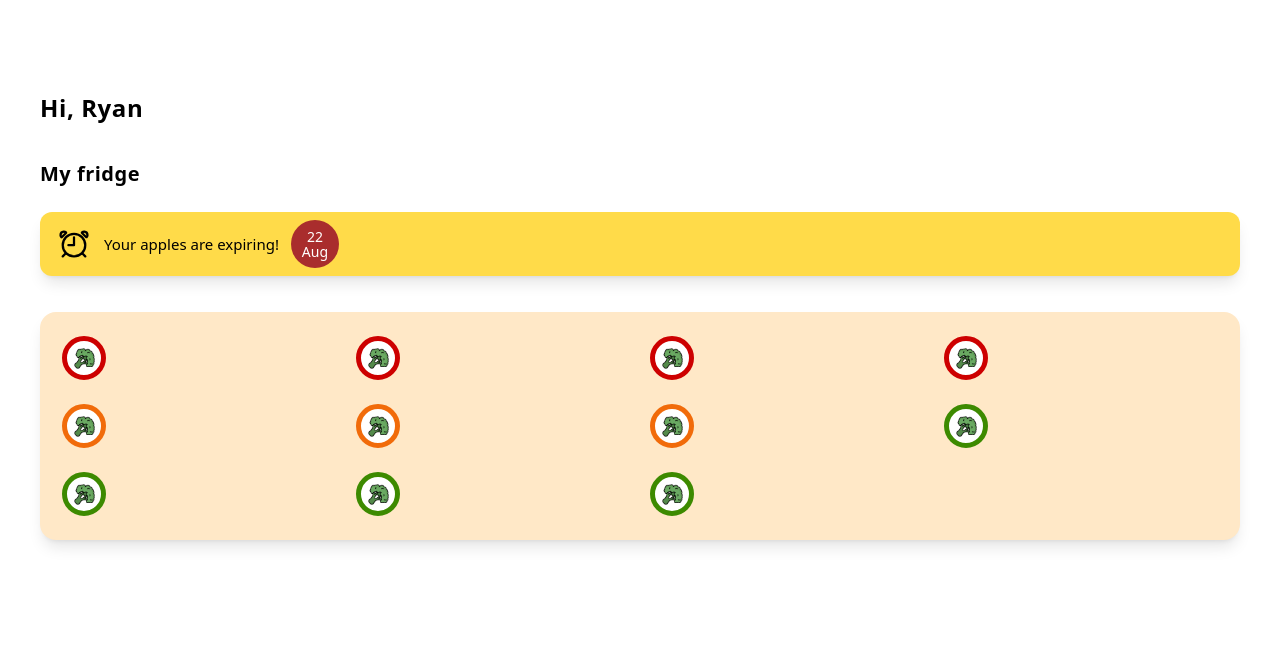
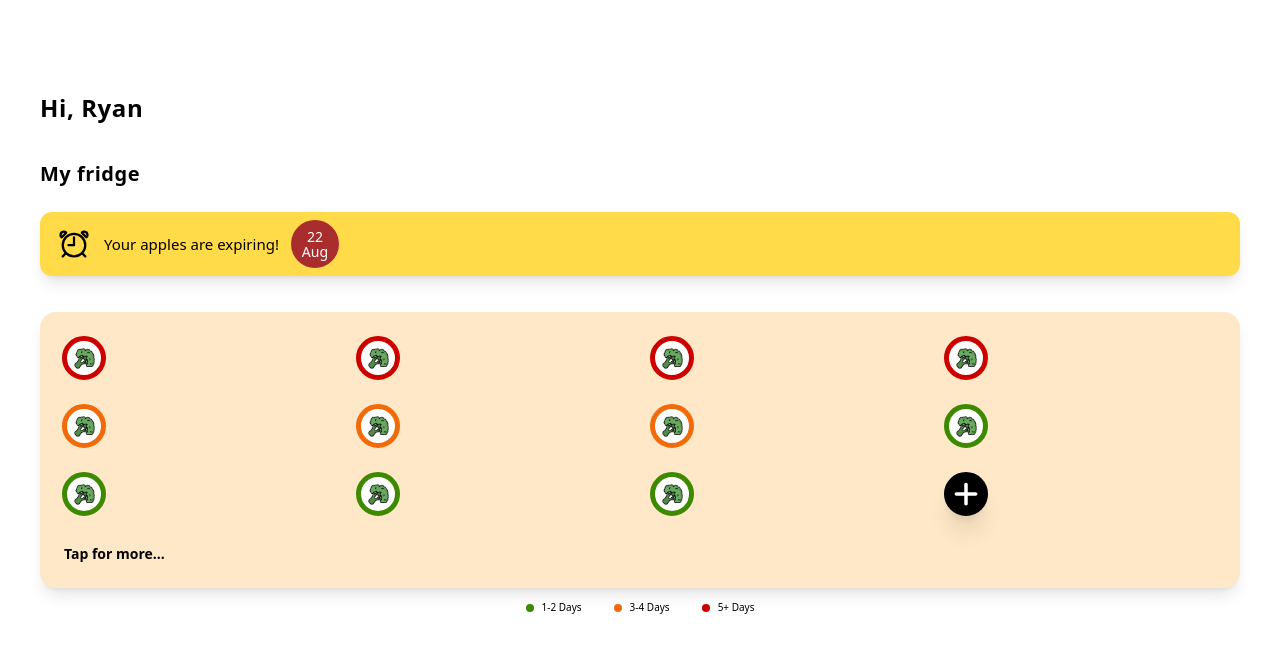
Before and after one commit to tangboxuan/drp-23, a React (Vite) app: page / in a window 1280 px wide. Shown: the top 652 px of the page. Built offline with nearby package versions, Linux system fonts and the light colour scheme.

Commit message:
Added color keys under quick view

```diff
--- a/src/components/dashboard/Dashboard.tsx
+++ b/src/components/dashboard/Dashboard.tsx
@@ -1,6 +1,7 @@
 import getStyle from "../../Styles";
 import Warning from "./Warning";
 import QuickView from "./QuickView";
+import Key from "./Key";
 
 function Dashboard() {
   return (
@@ -12,6 +13,8 @@ function Dashboard() {
       <Warning ingredient="apples" />
 
       <QuickView />
+
+      <Key />
     </div>
   );
 }
--- /dev/null
+++ b/src/components/dashboard/Key.tsx
@@ -0,0 +1,33 @@
+import getStyle from "../../Styles";
+
+function Key() {
+  return (
+    <div className={getStyle(styles, "container")}>
+      <div className={getStyle(styles, "key")}>
+        <div className={getStyle(styles, "circleGreen")}></div>
+        <div className={getStyle(styles, "text")}>1-2 Days</div>
+      </div>
+
+      <div className={getStyle(styles, "key")}>
+        <div className={getStyle(styles, "circleOrange")}></div>
+        <div className={getStyle(styles, "text")}>3-4 Days</div>
+      </div>
+
+      <div className={getStyle(styles, "key")}>
+        <div className={getStyle(styles, "circleRed")}></div>
+        <div className={getStyle(styles, "text")}>5+ Days</div>
+      </div>
+    </div>
+  );
+}
+
+const styles = {
+  container: ["flex", "items-center", "mt-3", "w-full", "justify-center"],
+  key: ["flex", "items-center", "mx-4"],
+  circleGreen: ["w-2", "h-2", "bg-safeGreen", "rounded-full", "mr-2"],
+  circleOrange: ["w-2", "h-2", "bg-warningOrange", "rounded-full", "mr-2"],
+  circleRed: ["w-2", "h-2", "bg-expirationRed", "rounded-full", "mr-2"],
+  text: ["text-[10px]"],
+};
+
+export default Key;
--- a/src/components/dashboard/QuickView.tsx
+++ b/src/components/dashboard/QuickView.tsx
@@ -4,6 +4,7 @@ import QuickViewIngredient from "./QuickViewIngredient";
 function QuickView() {
   return (
     <div className={getStyle(styles, "container")}>
+      <div className={getStyle(styles, "subCtn")}>
         <QuickViewIngredient ingredient="broccoli" expiryStatus="red" />
         <QuickViewIngredient ingredient="broccoli" expiryStatus="red" />
         <QuickViewIngredient ingredient="broccoli" expiryStatus="red" />
@@ -15,6 +16,18 @@ function QuickView() {
         <QuickViewIngredient ingredient="broccoli" expiryStatus="green" />
         <QuickViewIngredient ingredient="broccoli" expiryStatus="green" />
         <QuickViewIngredient ingredient="broccoli" expiryStatus="green" />
+        <div className={getStyle(styles, "plusCtn")}>
+          <svg
+            className={getStyle(styles, "plus")}
+            xmlns="http://www.w3.org/2000/svg"
+            viewBox="0 0 448 512"
+          >
+            <path d="M256 80c0-17.7-14.3-32-32-32s-32 14.3-32 32V224H48c-17.7 0-32 14.3-32 32s14.3 32 32 32H192V432c0 17.7 14.3 32 32 32s32-14.3 32-32V288H400c17.7 0 32-14.3 32-32s-14.3-32-32-32H256V80z" />
+          </svg>
+        </div>
+      </div>
+
+      <div className={getStyle(styles, "tapForMore")}>Tap for more...</div>
     </div>
   );
 }
@@ -26,12 +39,25 @@ const styles = {
     "bg-backgroundBeige",
     "rounded-2xl",
     "mt-9",
-    "grid",
-    "grid-cols-4",
     "py-6",
     "px-3",
-    "gap-y-6",
   ],
+  subCtn: ["grid", "grid-cols-4", "gap-y-6"],
+  plus: ["fill-white", "rounded-full", "h-[28px]", "w-[28px]"],
+  plusCtn: [
+    "border-[5px]",
+    "border-black",
+    "bg-black",
+    "rounded-full",
+    "h-[44px]",
+    "w-[44px]",
+    "flex",
+    "justify-center",
+    "items-center",
+    "mx-[10px]",
+    "shadow-xl",
+  ],
+  tapForMore: ["text-sm", "w-full", "mt-7", "ml-3", "font-semibold"],
 };
 
 export default QuickView;
```
Also changed, not shown: src/assets/plus-solid.svg (added). Lines whose indentation alone changed are shown as unchanged.
